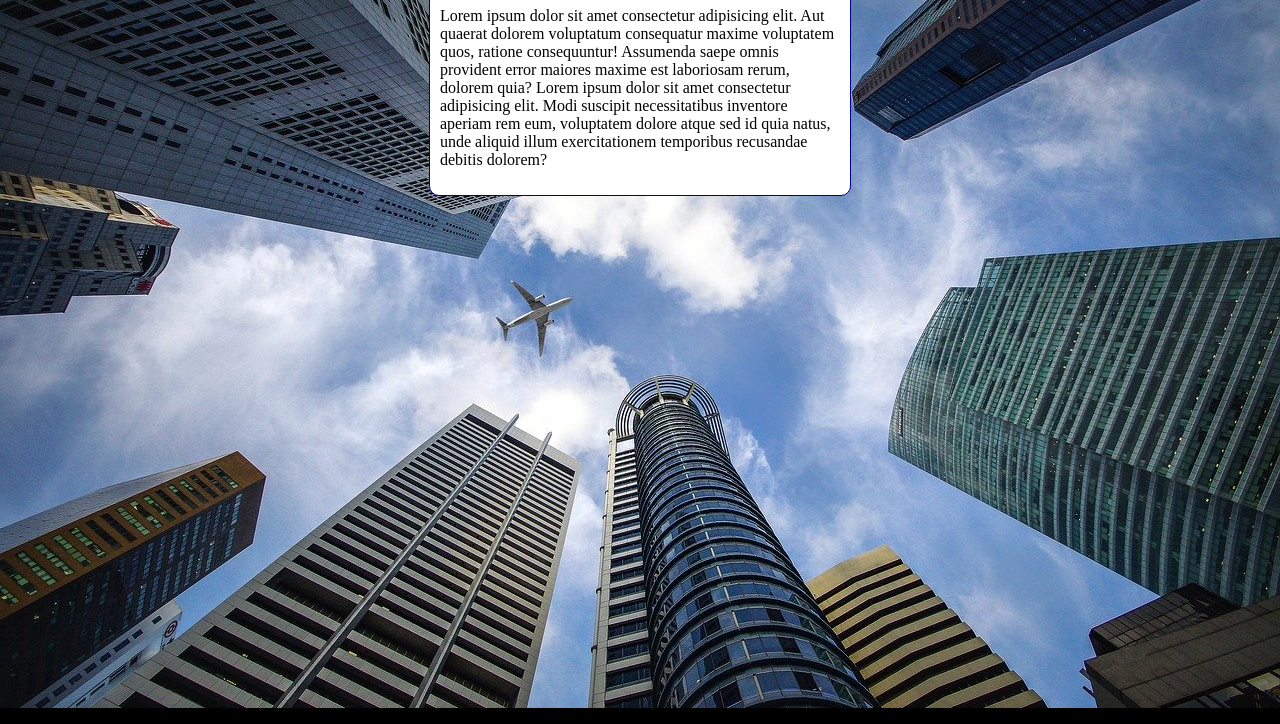
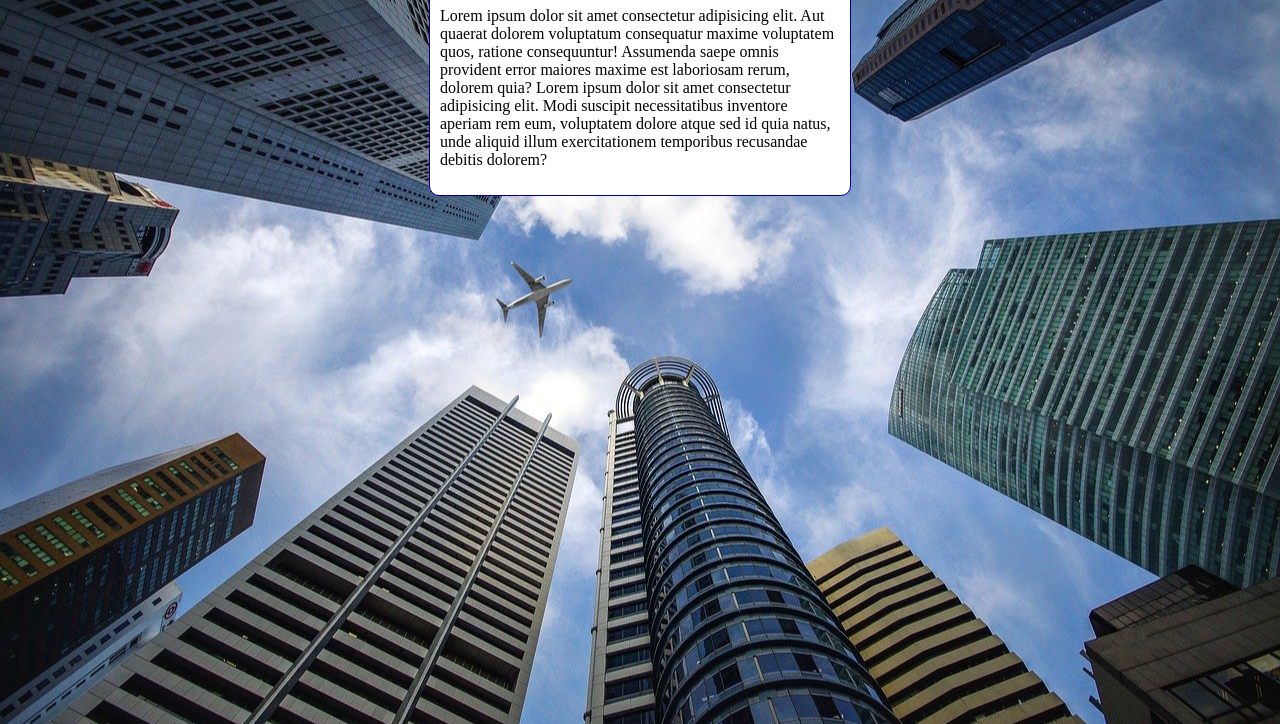
Before and after one commit to JonathaJr/html-css, a plain HTML site: page imagem-de-fundo/fundo005.html in a window 1280 px wide. Shown: the part 92-816 px from the top of the page. Drawn offline with Linux system fonts and the light colour scheme.

Commit message:
atualizei o fundo de imagens

```diff
--- a/imagem-de-fundo/fundo005.html
+++ b/imagem-de-fundo/fundo005.html
@@ -7,8 +7,12 @@
     <title>Document</title>
     <style>
         body {
+            height: 100vh;
             background-color: black;
             background-image: url('imagens/wallpaper002.jpg');
+            background-position: center center;
+            background-repeat: no-repeat;
+            background-size: cover;
         }
 
         main {
```
